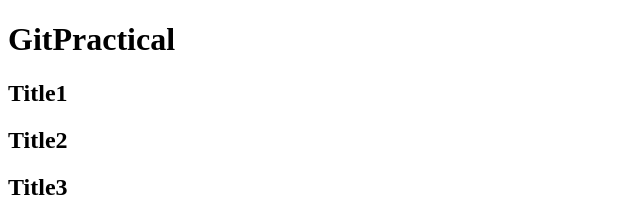
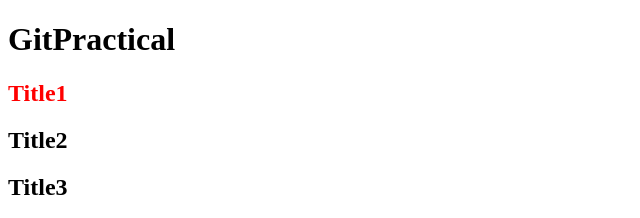
Before and after one commit to YarikCode/GitPractical, a plain HTML site: page index.html in a window 1280 px wide. Shown: the top 218 px of the page, 0-640 px from the left. Drawn offline with Linux system fonts and the light colour scheme.

Commit message:
Commit1Branch1

```diff
--- /dev/null
+++ b/css/style.css
@@ -0,0 +1,3 @@
+.Title1{
+    color: Red;
+}
--- a/index.html
+++ b/index.html
@@ -5,10 +5,11 @@
     <meta http-equiv="X-UA-Compatible" content="IE=edge">
     <meta name="viewport" content="width=device-width, initial-scale=1.0">
     <title>GitPractical</title>
+    <link rel="stylesheet" href="css/style.css">
 </head>
 <body>
     <h1>GitPractical</h1>
-    <h2>Title1</h2>
+    <h2 class="Title1">Title1</h2>
     <h2>Title2</h2>
     <h2>Title3</h2>
     <h2>Title4</h2>
```
